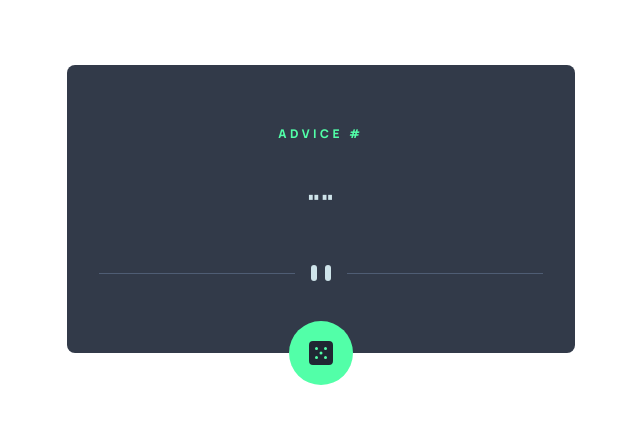
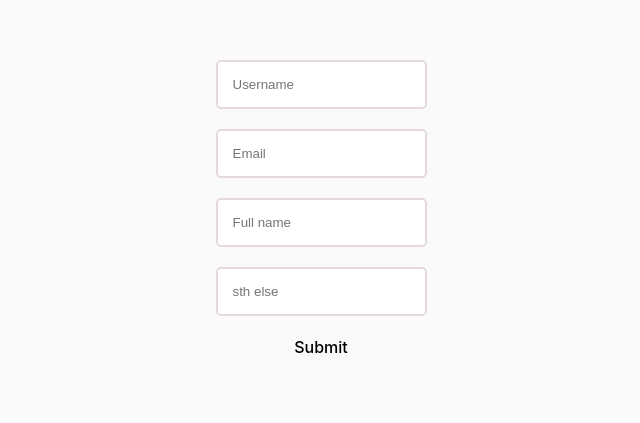
Before and after one commit to ayushwatnani/FrontEndMasterProject, a React (Vite) app: page / in a window 1280 px wide. Shown: the part 191-614 px from the top of the page, without its empty margins (319-959 px from the left). Built offline with nearby package versions, Linux system fonts and the light colour scheme; no server answers.

Commit message:
creating form component without lib

```diff
--- a/src/App.css
+++ b/src/App.css
@@ -4,3 +4,14 @@
   /* padding: 2rem; */
   /* text-align: center; */
 }
+
+form{
+    min-width: 100vw;
+  min-height: 100vh;
+  background-color: hsl(0, 0%, 98%);
+  display: flex;
+  flex-direction: column;
+  align-items: center;
+  justify-content: center;
+  color: black;
+}
--- a/src/App.tsx
+++ b/src/App.tsx
@@ -1,5 +1,6 @@
 // import { useState } from 'react'
 import './App.css'
+import FormInput from './components/Form/FormInput'
 import AdviceGenerator from './components/advice_generator_app/AdviceGenerator'
 // import FourCardFeature from './components/four_card_feature/FourCardFeature'
 // import QRCode from './components/qr_code/QRCode'
@@ -12,7 +13,12 @@ import AdviceGenerator from './components/advice_generator_app/AdviceGenerator'
 // import StatsPreview from './components/stats_preview_card_component/StatsPreview'
 
 function App() {
+  const handleSubmit = (e: React.ChangeEvent<any>) =>{
+    e.preventDefault();
+    const data = new FormData(e.target);
+    console.log(Object.fromEntries(data.entries()));
 
+  }
   return (
     <>
       {/* <Rating /> */}
@@ -24,7 +30,14 @@ function App() {
       {/* <HuddleLandingPage /> */}
       {/* <FourCardFeature /> */}
       {/* <QRCode /> */}
-      <AdviceGenerator />
+      {/* <AdviceGenerator /> */}
+      <form onSubmit={handleSubmit}>
+        <FormInput name='usernme' placeholder='Username' />
+        <FormInput name='email' placeholder='Email' />
+        <FormInput name='fullname' placeholder='Full name' />
+        <FormInput name='sth' placeholder='sth else' />
+        <button>Submit</button>
+      </form>
     </>
   )
 }
--- /dev/null
+++ b/src/components/Form/FormInput.css
@@ -0,0 +1,25 @@
+@import url("https://fonts.googleapis.com/css2?family=Poppins:wght@200;400;600&display=swap");
+
+.body {
+  font-family: "Poppins", sans-serif;
+  font-size: 15px;
+
+  color: hsl(229, 6%, 66%);
+}
+
+p,
+h5,
+h2,
+h3 {
+  padding: 0;
+  margin: 0;
+}
+
+input {
+  padding: 15px;
+  margin: 10px 0px;
+  background-color: #fff;
+  border-radius: 5px;
+  border: 2px solid #e5dada;
+  color: black;
+}
--- /dev/null
+++ b/src/components/Form/FormInput.tsx
@@ -0,0 +1,15 @@
+import React from 'react'
+import './FormInput.css'
+
+const FormInput = (props:any) => {
+  return (
+    <div className='body'>
+        <div className="formInout">
+            {/* <label >Username</label> */}
+            <input name={props.name} placeholder={props.placeholder} />
+        </div>
+    </div>
+  )
+}
+
+export default FormInput
```
